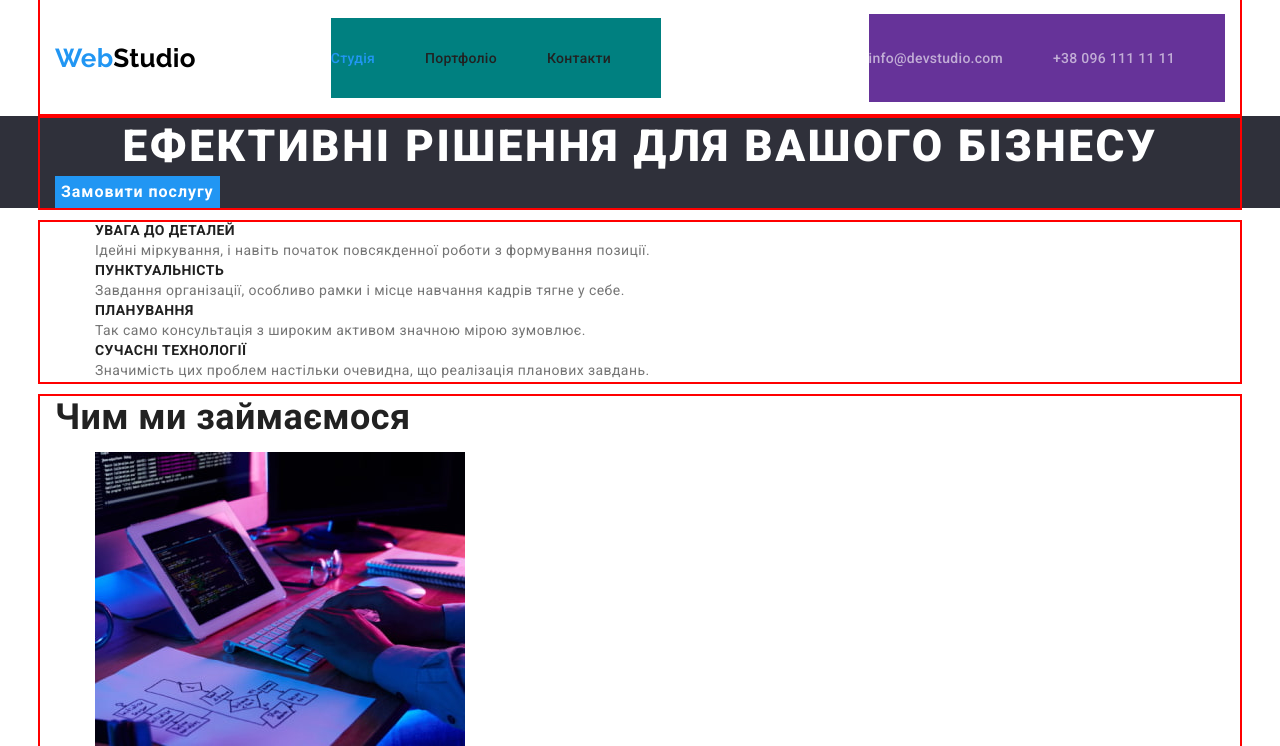
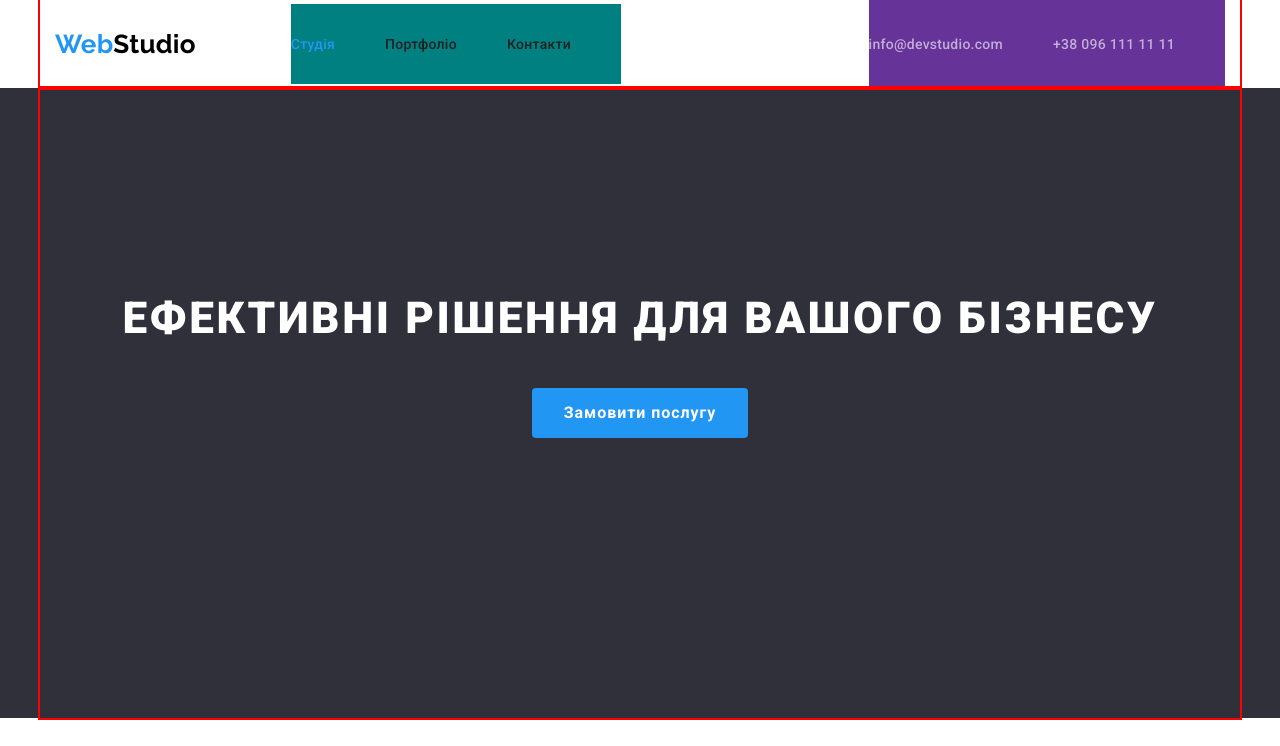
Before and after one commit to Tatiana1910/goit-markup-hw-03, a plain HTML site: page index.html in a window 1280 px wide. Shown: the top 746 px of the page. Drawn offline with Linux system fonts and the light colour scheme.

Commit message:
2  коммит дз3

```diff
--- a/css/styles..css
+++ b/css/styles..css
@@ -46,8 +46,23 @@ p {
   margin: 0;
 }
 
-ul {
+.list {
   list-style: none;
+}
+
+.list {
+  margin: 0;
+  padding-left: 0;
+}
+
+.img {
+  display: block;
+  width: 100%;
+  height: auto;
+}
+
+.address {
+  font-style: normal;
 }
 
 .container {
@@ -76,7 +91,7 @@ ul {
 }
 
 .header-link {
-  display: block;
+  display: inline-block;
   padding-top: 32px;
   padding-bottom: 32px;
   padding-right: 50px;
@@ -89,11 +104,10 @@ ul {
 }
 
 .nav-link {
-  display: block;
+  display: inline-block;
   padding-top: 32px;
   padding-bottom: 32px;
   padding-right: 50px;
-  background-color: teal;
 }
 
 .nav-contact-header .link {
@@ -150,10 +164,20 @@ ul {
   |============================
 */
 
+.section {
+  padding-top: 94px;
+  padding-bottom: 94px;
+}
+
 /*-------------------замовити послугу---------------*/
 .title {
   background-color: var(--dark-bg-cl);
 }
+.title-container {
+  padding-top: 200px;
+  padding-bottom: 280px;
+}
+
 .title-text {
   font-weight: 900;
   font-size: 44px;
@@ -162,6 +186,10 @@ ul {
   letter-spacing: 0.06em;
   text-transform: uppercase;
   color: var(--white-txt-cl);
+}
+
+.title-text {
+  margin-bottom: 40px;
 }
 
 .btn {
@@ -179,6 +207,13 @@ ul {
   border: none;
 }
 
+.btn {
+  display: block;
+  margin: 0 auto;
+  border-radius: 4px;
+  padding: 10px 32px;
+}
+
 /*------------------особливості-------------------------*/
 
 .visually-hidden {
@@ -193,6 +228,10 @@ ul {
   clip-path: inset(100%);
   clip: rect(0 0 0 0);
   overflow: hidden;
+}
+
+.benefits-container {
+  display: flex;
 }
 
 .subtitle {
--- a/index.html
+++ b/index.html
@@ -26,7 +26,7 @@
         <nav class="nav-item-header">
           <a class="logo-header" href="./index.html"><span class="logo span">Web</span>Studio </a>
 
-          <ul class="list-header">
+          <ul class="list-header list">
             <li class="list-item"
               ><a class="header-link link current" href="index.html">Студія</a></li
             >
@@ -37,7 +37,7 @@
           </ul>
         </nav>
 
-        <ul class="nav-contact-header">
+        <ul class="nav-contact-header list">
           <li class="list-items"
             ><a class="nav-link link contact" href="mailto:">info@devstudio.com</a></li
           >
@@ -50,14 +50,14 @@
     <main>
       <!--замовити послугу-->
       <section class="title">
-        <div class="container">
+        <div class="container title-container">
           <h1 class="title-text">Ефективні рішення для вашого бізнесу</h1>
           <button class="btn" type="button">Замовити послугу</button>
         </div>
       </section>
       <!--особливості-->
       <section class="section">
-        <div class="container">
+        <div class="container benefits-container">
           <h2 class="visually-hidden">Особливості</h2>
           <ul class="list">
             <li>
```
